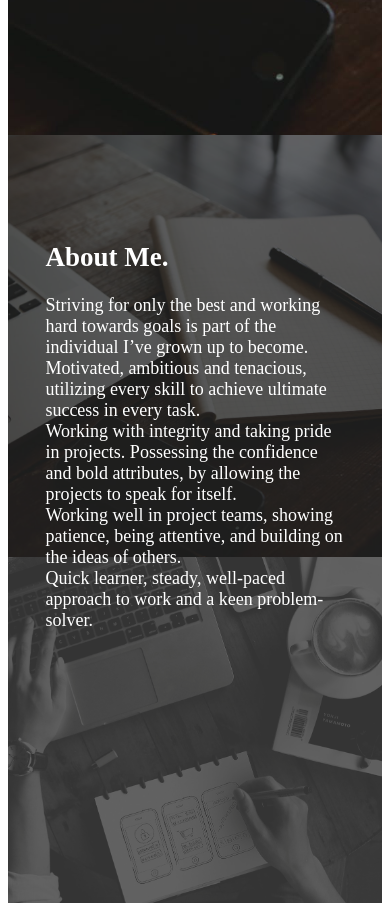
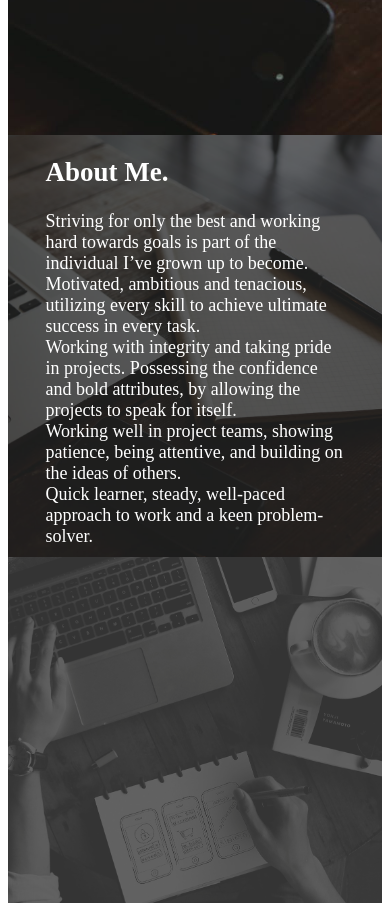
Before and after one commit to ilyisa98/cv_project, a plain HTML site: page index.html in a window 390 px wide. Shown: the part 717-1620 px from the top of the page. Drawn offline with Linux system fonts and the light colour scheme.

Commit message:
Add files via upload

```diff
--- a/css/style.css
+++ b/css/style.css
@@ -585,6 +585,9 @@
     left: 8px;
     width: 98%;
    }
+   .about_me_content{
+        grid-row: 1/9;
+    }
 }
 @media screen and (max-width: 600px){
     #portfolio_section{
```
